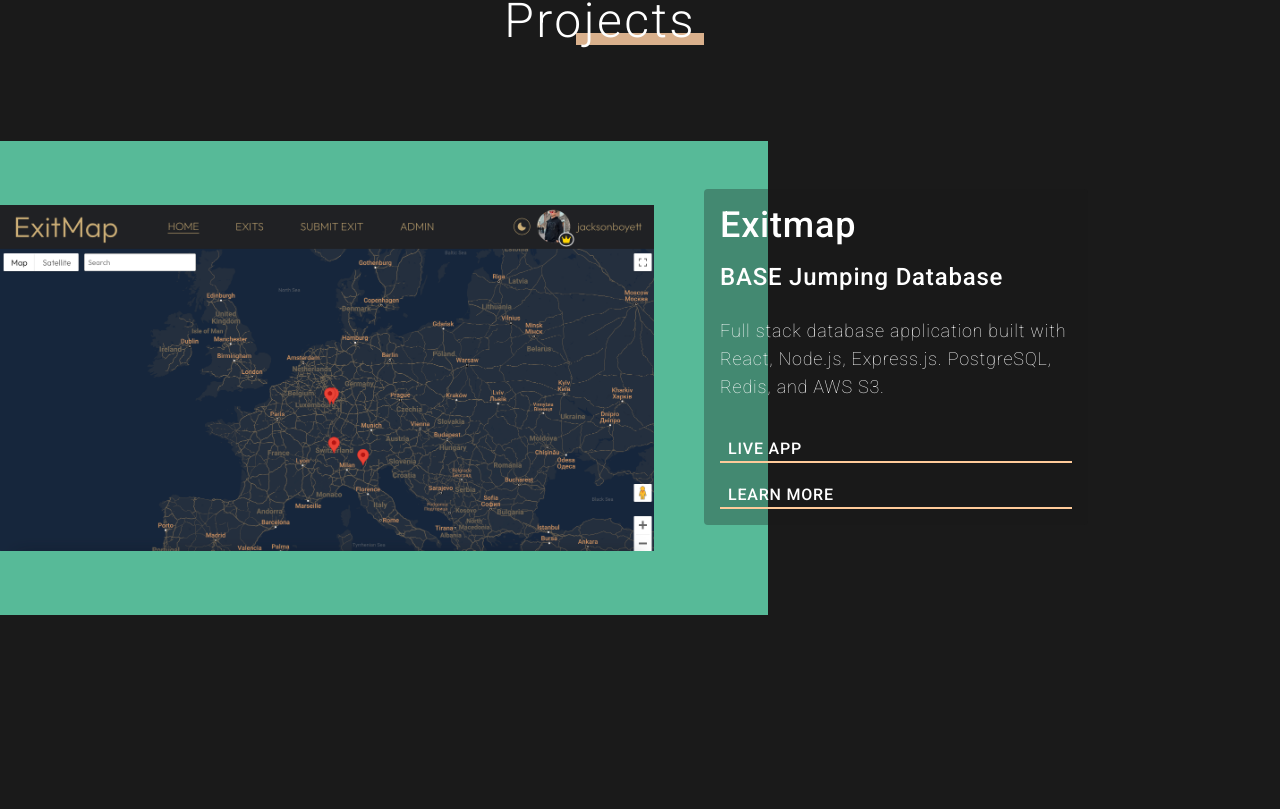
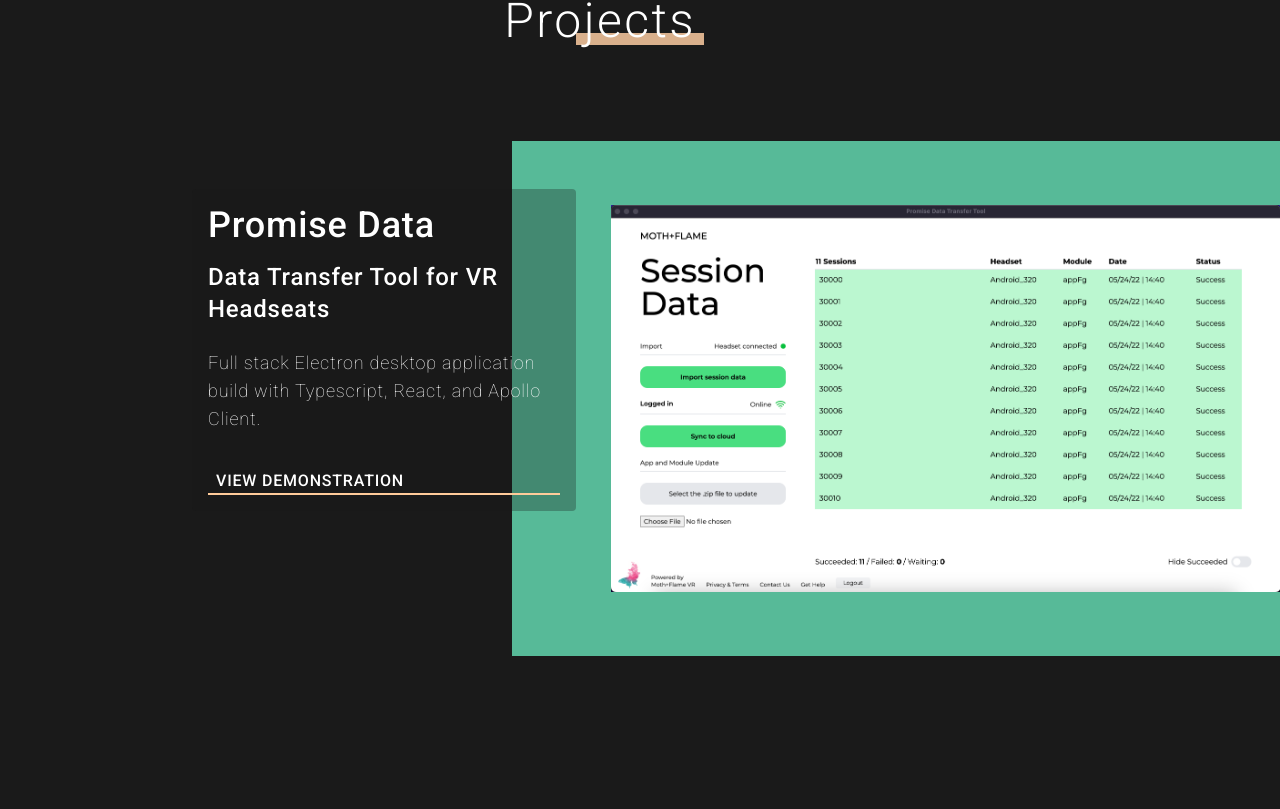
Before and after one commit to jacksonboyett/portfolio_v3, a Next.js app: page / in a window 1280 px wide. Shown: the part 1611-2420 px from the top of the page. Built offline with nearby package versions, Linux system fonts and the light colour scheme.

Commit message:
add promisedata app

```diff
--- a/components/Projects.tsx
+++ b/components/Projects.tsx
@@ -19,7 +19,44 @@
           Projects
         </h2>
       </div>
-          <div className="flex text-white tracking-wider relative mb-40 sm:mb-24">
+
+      <div className="flex text-white tracking-wider relative ml-auto mb-40">
+        <AnimateRightOnView>
+          <div className="bg-primary w-[70vw] sm:w-[60vw] relative py-8 pl-4 sm:py-16 sm:pl-16 hover:shadow-md hover:shadow-secondary">
+            <Image
+              src="/promiseData.png"
+              alt="exitmap"
+              width={0}
+              height={0}
+              sizes="100vw"
+              style={{ width: '95%', height: 'auto' }}
+              className="ml-auto"
+            />
+            <AnimateShowOnView>
+              <div
+                className={`${roboto_bold.className} flex flex-col gap-1 sm:gap-4 absolute top-0 -left-24 sm:top-12 sm:-left-80 bg-background/90 sm:bg-background/30 p-4 rounded w-64 sm:w-96`}
+              >
+                <h3 className="text-3xl sm:text-4xl">Promise Data</h3>
+                <h4 className="text-lg sm:text-2xl mb-2">
+                  Data Transfer Tool for VR Headseats
+                </h4>
+                <p className={`${roboto.className} text-xs sm:text-lg mb-4`}>
+                  Full stack Electron desktop application build with Typescript,
+                  React, and Apollo Client.
+                </p>
+                <Link
+                  href={'https://www.youtube.com/watch?v=yN_O4ur6p_8&t=14s'}
+                  className="uppercase border-b-2 border-b-secondary hover:text-black hover:bg-secondary pl-2 pt-1 hover:rounded transition"
+                >
+                  <p>View Demonstration</p>
+                </Link>
+              </div>
+            </AnimateShowOnView>
+          </div>
+        </AnimateRightOnView>
+      </div>
+
+      <div className="flex text-white tracking-wider relative sm:mb-24">
         <AnimateLeftOnView>
           <div className="bg-primary w-[70vw] sm:w-[60vw] relative py-8 pr-4 sm:py-16 sm:pr-20 hover:shadow-md hover:shadow-secondary">
             <Image
@@ -32,7 +69,8 @@
             />
             <AnimateShowOnView>
               <div
-                  className={`${roboto_bold.className} flex flex-col gap-1 sm:gap-4 absolute top-0 -right-24 sm:top-12 sm:-right-80 bg-background/90 sm:bg-background/30 p-4 rounded w-64 sm:w-96`}>
+                className={`${roboto_bold.className} flex flex-col gap-1 sm:gap-4 absolute top-0 -right-24 sm:top-12 sm:-right-80 bg-background/90 sm:bg-background/30 p-4 rounded w-64 sm:w-96`}
+              >
                 <h3 className="text-3xl sm:text-4xl">Exitmap</h3>
                 <h4 className="text-lg sm:text-2xl mb-2">
                   BASE Jumping Database
@@ -43,12 +81,14 @@
                 </p>
                 <Link
                   href={'http://www.exit-map.com'}
-                    className="uppercase border-b-2 border-b-secondary hover:text-black hover:bg-secondary pl-2 pt-1 hover:rounded transition">
+                  className="uppercase border-b-2 border-b-secondary hover:text-black hover:bg-secondary pl-2 pt-1 hover:rounded transition"
+                >
                   <p>Live App</p>
                 </Link>
                 <Link
                   href={'https://github.com/jacksonboyett/exitmap-v2'}
-                    className="uppercase border-b-2 border-b-secondary hover:text-black hover:bg-secondary pl-2 pt-1 hover:rounded transition">
+                  className="uppercase border-b-2 border-b-secondary hover:text-black hover:bg-secondary pl-2 pt-1 hover:rounded transition"
+                >
                   <p>Learn More</p>
                 </Link>
               </div>
@@ -56,7 +96,6 @@
           </div>
         </AnimateLeftOnView>
       </div>
-
 
       {/* <div className="flex text-white tracking-wider relative ml-auto">
         <AnimateRightOnView>
```
Also changed, not shown: public/promiseData.png (added). Lines whose indentation alone changed are shown as unchanged.
